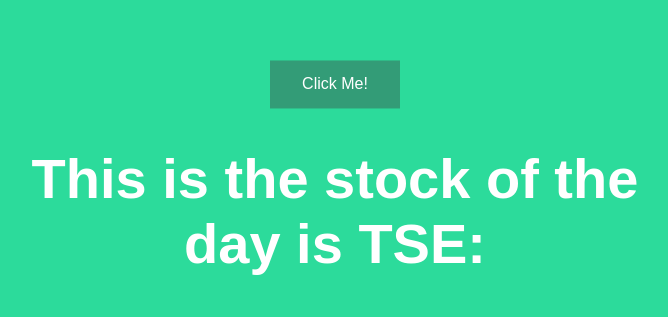
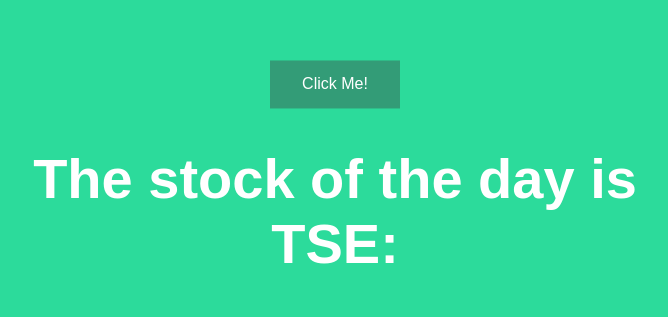
Before and after one commit to JyotP28/RandomStock, a plain HTML site: page index.html in a window 1280 px wide. Shown: the part 213-530 px from the top of the page, without its empty margins (305-973 px from the left). Drawn offline with Linux system fonts and the light colour scheme; a web font is replaced by a local one.

Commit message:
Update index.html

```diff
--- a/index.html
+++ b/index.html
@@ -28,7 +28,7 @@
 
         <button id="btn">Click Me!</button>
 
-        <h1>This is the stock of the day is TSE:<span id="stock"></span>
+        <h1>The stock of the day is TSE:<span id="stock"></span>
         </h1>
 
             <script>
```
